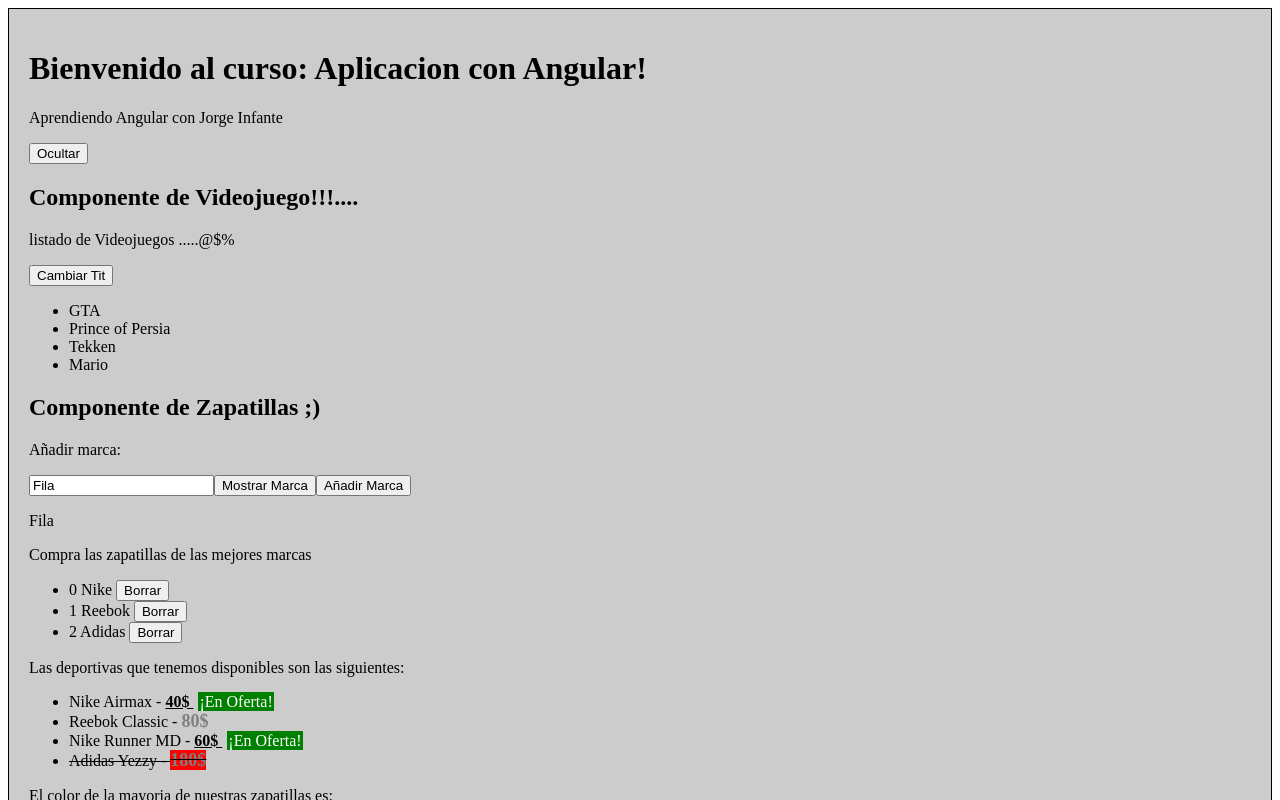
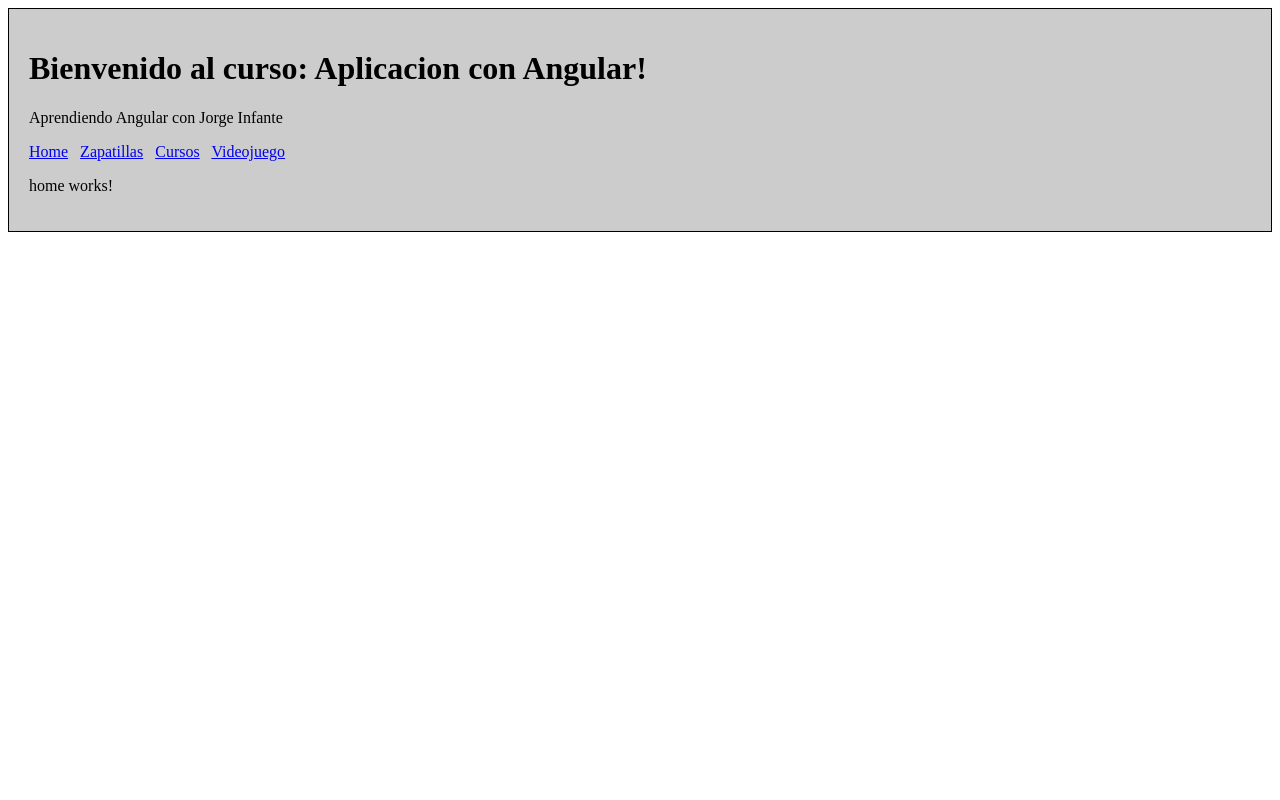
Before and after one commit to jo-infantedc/MyBroAngular, an Angular app: page / in a window 1280 px wide. Shown: the top 800 px of the page. Built offline with nearby package versions, Linux system fonts and the light colour scheme.

Commit message:
working with routing

```diff
--- a/angular.json
+++ b/angular.json
@@ -25,8 +25,7 @@
               "src/assets"
             ],
             "styles": [
-              "src/styles.css",
-              "assets/styles.css"
+              "src/styles.css"
             ],
             "scripts": []
           },
--- a/src/app/app.component.html
+++ b/src/app/app.component.html
@@ -11,6 +11,17 @@
     {{ description }}
   </p>
 
+  <nav>
+    <a [routerLink]="['/']" >Home</a>
+    &nbsp;
+    <a [routerLink]="['/zapatillas']" >Zapatillas</a>
+    &nbsp;
+    <a [routerLink]="['/cursos']" >Cursos</a>
+    &nbsp;
+    <a [routerLink]="['/videojuego']" >Videojuego</a>
+  </nav>
+
+  <!--
   <button (click)="ocultarMostrarVideojuegos(false)" *ngIf="mostrar_videojuegos">Ocultar</button>
   <button (click)="ocultarMostrarVideojuegos(true)" *ngIf="!mostrar_videojuegos">Mostrar</button>
 
@@ -18,4 +29,8 @@
   <videojuego *ngIf="mostrar_videojuegos" ></videojuego>
   <zapatillas></zapatillas>
   <app-cursos></app-cursos>
+  -->
+
+  <!--Routeo-->
+  <router-outlet></router-outlet>
 </div>
--- /dev/null
+++ b/src/app/app.routing.ts
@@ -0,0 +1,22 @@
+// Importar módulos del router de Angular
+import { ModuleWithProviders } from "@angular/core";
+import { Routes, RouterModule } from "@angular/router"
+
+// Importar los componentes
+import { ZapatillasComponent } from "./zapatillas/zapatillas.component";
+import { VideojuegoComponent } from "./videojuego/videojuego.component";
+import { CursosComponent } from "./cursos/cursos.component";
+import { HomeComponent } from "./home/home.component";
+
+// Array de rutas
+const appRoutes: Routes = [
+    {path: '', component: HomeComponent},
+    {path: 'zapatillas', component: ZapatillasComponent},
+    {path: 'videojuego', component: VideojuegoComponent},
+    {path: 'cursos', component: CursosComponent},
+    {path: '**', component: HomeComponent}
+];
+
+//Exportar el módulo del rotuer
+export const appRoutingProviders: any[] = [];
+export const routing: ModuleWithProviders<any> = RouterModule.forRoot(appRoutes);
--- /dev/null
+++ b/src/app/home/home.component.html
@@ -0,0 +1 @@
+<p>home works!</p>
```
Also changed, not shown: src/app/app.module.ts (+9 -3 lines), src/app/home/home.component.ts (added, +10 -0 lines), src/app/home/home.component.css (added), 1 other file (tests, documents, lock files or other folders).
